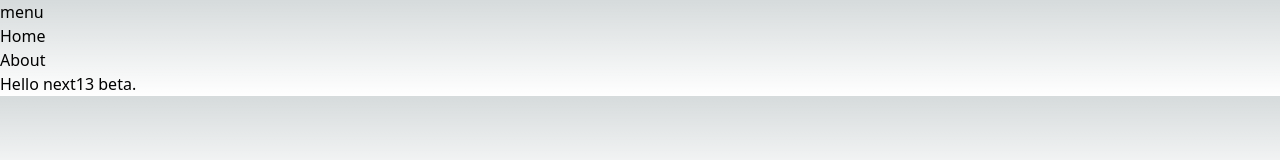
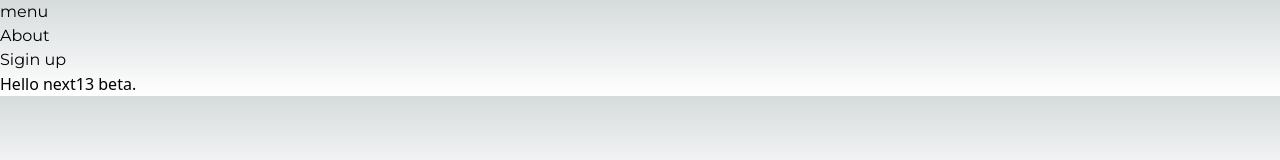
Before and after one commit to macielsevilha/training-projects, a Next.js app in the folder next13-experiment/: page / in a window 1280 px wide. Shown: the top 160 px of the page. Built offline with nearby package versions, Linux system fonts and the light colour scheme.

Commit message:
dwop @nextfont to user

```diff
--- a/next13-experiment/app/layout.jsx
+++ b/next13-experiment/app/layout.jsx
@@ -1,19 +1,24 @@
 import './globals.css'
-
+import { Montserrat } from '@next/font/google'
 export const metadata = {
   title: 'Create Next App',
   description: 'Generated by create next app',
 }
 
+const montserrat = Montserrat({
+  weight: ['400', '700'],
+  subsets: ['latin'],
+  variable: ['--font-montserrat']
+})
 export default function RootLayout({ children }) {
   return (
     <html lang="en">
       <body>
-        <nav>
+        <nav className={`${montserrat.className}`}>
           <h1>menu</h1>
           <ul>
-            <li><a href="/">Home</a></li>
             <li><a href="/about">About</a></li>
+            <li><a href="/">Sigin up</a></li>
           </ul>
         </nav>
         {children}
--- a/next13-experiment/app/page.jsx
+++ b/next13-experiment/app/page.jsx
@@ -1,8 +1,3 @@
-import Image from 'next/image'
-import { Inter } from 'next/font/google'
-import styles from './page.module.css'
-
-const inter = Inter({ subsets: ['latin'] })
 
 export default function Home() {
   return (
--- a/next13-experiment/package.json
+++ b/next13-experiment/package.json
@@ -9,6 +9,7 @@
     "lint": "next lint"
   },
   "dependencies": {
+    "@next/font": "^13.2.1",
     "next": "13.2.1",
     "react": "18.2.0",
     "react-dom": "18.2.0"
--- a/next13-experiment/tailwind.config.js
+++ b/next13-experiment/tailwind.config.js
@@ -9,7 +9,11 @@ module.exports = {
     "./src/**/*.{js,ts,jsx,tsx}",
   ],
   theme: {
-    extend: {},
+    extend: {
+      fontFamily: {
+        montserrat: ['var(--font-montserrat)']
+      }
+    },
   },
   plugins: [],
 }
```
Also changed, not shown: 1 other file (tests, documents, lock files or other folders).
